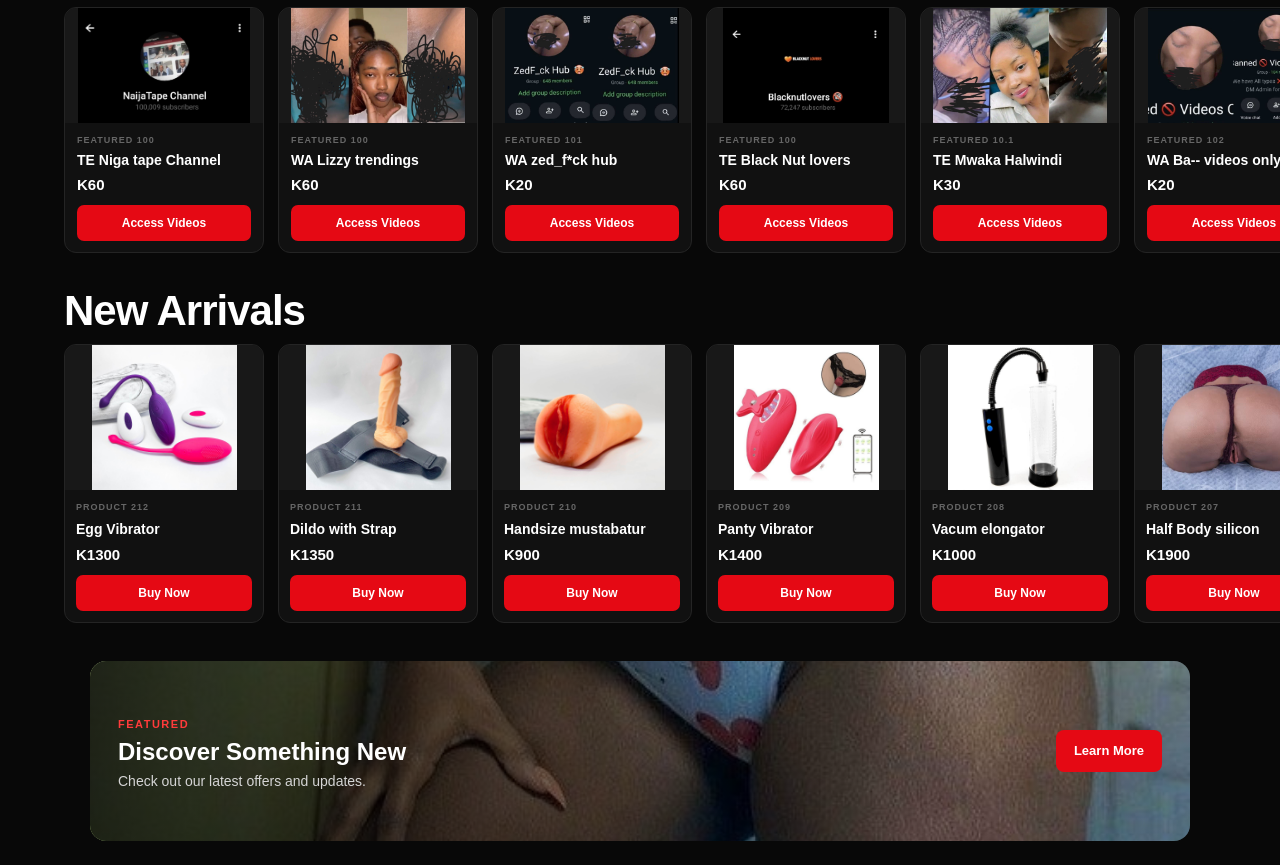
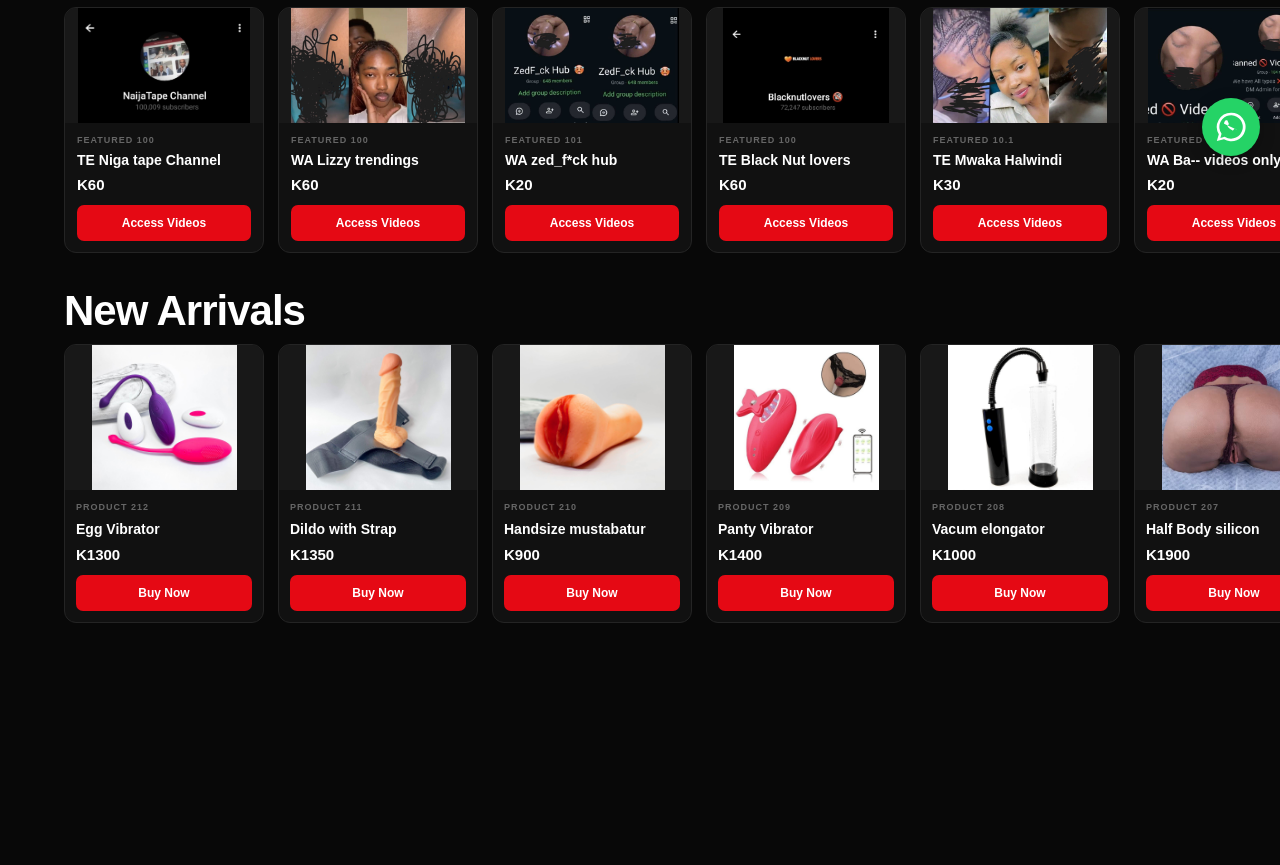
Before and after one commit to emk-Mine/my-first-website, a plain HTML site: page index.html in a window 1280 px wide. Shown: the part 622-1487 px from the top of the page. After the commit the page ends 1265 px from the top, so only its background shows below. Drawn offline with Linux system fonts and the light colour scheme; no server answers.

Commit message:
Fix website cards

```diff
--- a/index.html
+++ b/index.html
@@ -128,28 +128,6 @@
                 <div id="purchaseSummary"></div>
             </div>
         </section>
-
-        <!-- MARKETING BANNER -->
-    <section class="marketing-banner">
-        <div class="marketing-banner-image">
-            <img src="images/Market.jpg" alt="Bakulu promotion">
-        </div>
-
-        <div class="marketing-banner-content">
-            <div class="marketing-banner-text">
-                <span class="marketing-label">FEATURED</span>
-                <h2>Discover Something New</h2>
-                <p>Check out our latest offers and updates.</p>
-            </div>
-
-            <a
-                href="https://wa.me/260766894140?text=Hello%20I%20would%20like%20to%20join%20Bakulu"
-                class="marketing-learn-button"
-            >
-                Learn More
-            </a>
-        </div>
-    </section>
 
     </main>
 
@@ -370,5 +348,22 @@
         }
     </script>
 
+<!-- FLOATING WHATSAPP BUTTON -->
+<a
+    href="https://wa.me/260766894140"
+    class="floating-whatsapp"
+    target="_blank"
+    rel="noopener noreferrer"
+    aria-label="Contact us on WhatsApp"
+>
+    <svg viewBox="0 0 32 32"
+         width="30"
+         height="30"
+         fill="currentColor"
+         aria-hidden="true">
+        <path d="M16 .8A15.1 15.1 0 0 0 3 23.6L.9 31l7.6-2A15.2 15.2 0 1 0 16 .8Zm0 27.6a12.4 12.4 0 0 1-6.3-1.7l-.5-.3-4.5 1.2 1.2-4.4-.3-.5A12.5 12.5 0 1 1 16 28.4Zm6.9-9.3c-.4-.2-2.2-1.1-2.6-1.2-.3-.1-.6-.2-.8.2-.3.4-1 1.2-1.2 1.4-.2.2-.4.3-.8.1-.4-.2-1.6-.6-3-1.9-1.1-1-1.9-2.2-2.1-2.6-.2-.4 0-.6.2-.8l.6-.7.4-.6c.1-.2 0-.5 0-.7l-1.2-2.8c-.3-.7-.6-.6-.8-.6h-.7c-.3 0-.7.1-1 .5s-1.3 1.3-1.3 3.1 1.3 4.4c.3.5 2.6 4.1 6.4 5.7.9.4 1.6.6 2.1.8.9.3 1.7.2 2.3.1.7-.1 2.2-.9 2.5-1.8.3-.9.3-1.7.2-1.8-.1-.2-.3-.3-.7-.5Z"/>
+    </svg>
+</a>
+
 </body>
 </html>
--- a/style.css
+++ b/style.css
@@ -1693,186 +1693,6 @@
     }
 }
 
-.marketing-banner {
-    width: calc(100% - 32px);
-    max-width: 1100px;
-    height: 180px;
-    margin: 18px auto 24px;
-    position: relative;
-    overflow: hidden;
-    border-radius: 16px;
-    background: #111;
-}
-
-.marketing-banner-image {
-    position: absolute;
-    inset: 0;
-}
-
-.marketing-banner-image img {
-    width: 100%;
-    height: 100%;
-    object-fit: cover;
-    display: block;
-}
-
-.marketing-banner-image::after {
-    content: "";
-    position: absolute;
-    inset: 0;
-    background: linear-gradient(
-
-        90deg,
-
-        rgba(0, 0, 0, 0.85) 0%,
-
-        rgba(0, 0, 0, 0.55) 45%,
-
-        rgba(0, 0, 0, 0.10) 100%
-
-    );
-}
-
-.marketing-banner-content {
-    position: relative;
-    z-index: 2;
-    height: 100%;
-    display: flex;
-    align-items: center;
-    justify-content: space-between;
-    gap: 20px;
-    padding: 22px 28px;
-}
-
-.marketing-banner-text {
-    max-width: 500px;
-}
-
-.marketing-label {
-    display: inline-block;
-    margin-bottom: 6px;
-    font-size: 11px;
-    font-weight: 700;
-    letter-spacing: 1.5px;
-    color: #ff3b3b;
-}
-
-.marketing-banner h2 {
-    margin: 0 0 5px;
-    color: white;
-    font-size: 24px;
-    line-height: 1.15;
-}
-
-.marketing-banner p {
-    margin: 0;
-    color: #d5d5d5;
-    font-size: 14px;
-}
-
-.marketing-learn-button {
-    flex-shrink: 0;
-    padding: 11px 18px;
-    border-radius: 8px;
-    background: #e50914;
-    color: white;
-    text-decoration: none;
-    font-size: 13px;
-    font-weight: 700;
-    transition: transform 0.2s ease,
-
-        opacity 0.2s ease;
-}
-
-.marketing-learn-button:hover {
-    transform: translateY(-2px);
-    opacity: 0.9;
-}
-
-@media(max-width: 600px) {
-    .marketing-banner {
-
-        width: calc(100% - 24px);
-
-        height: 150px;
-
-        margin-top: 12px;
-
-        border-radius: 12px;
-
-    }
-
-
-
-    .marketing-banner-content {
-
-        padding: 16px;
-
-        align-items: flex-end;
-
-    }
-
-
-
-    .marketing-banner h2 {
-
-        font-size: 18px;
-
-    }
-
-
-
-    .marketing-banner p {
-
-        font-size: 12px;
-
-        max-width: 220px;
-
-    }
-
-
-
-    .marketing-label {
-
-        font-size: 9px;
-
-    }
-
-
-
-    .marketing-learn-button {
-
-        padding: 9px 12px;
-
-        font-size: 11px;
-
-    }
-}
-
-@keyframespulse {
-    0% {
-
-        opacity: 1;
-
-    }
-
-
-
-    50% {
-
-        opacity: 0.45;
-
-    }
-
-
-
-    100% {
-
-        opacity: 1;
-
-    }
-}
-
 /* Compact spacing between section headings and cards */
 .products-section {
     padding-top: 5px;
@@ -2074,3 +1894,45 @@
         padding: 8px;
     }
 }
+/* FLOATING WHATSAPP BUTTON */
+.floating-whatsapp {
+    position: fixed;
+    bottom: 22px;
+    right: 20px;
+
+    width: 58px;
+    height: 58px;
+
+    background: #25D366;
+    color: white;
+
+    border-radius: 50%;
+
+    display: flex;
+    align-items: center;
+    justify-content: center;
+
+    box-shadow: 0 4px 15px rgba(0, 0, 0, 0.25);
+
+    z-index: 9999;
+
+    text-decoration: none;
+    transition: transform 0.2s ease,
+                box-shadow 0.2s ease;
+}
+
+/* HOVER EFFECT */
+.floating-whatsapp:hover {
+    transform: scale(1.1);
+    box-shadow: 0 6px 20px rgba(0, 0, 0, 0.3);
+}
+
+/* MOBILE */
+@media (max-width: 600px) {
+    .floating-whatsapp {
+        width: 52px;
+        height: 52px;
+        bottom: 18px;
+        right: 15px;
+    }
+}
```
